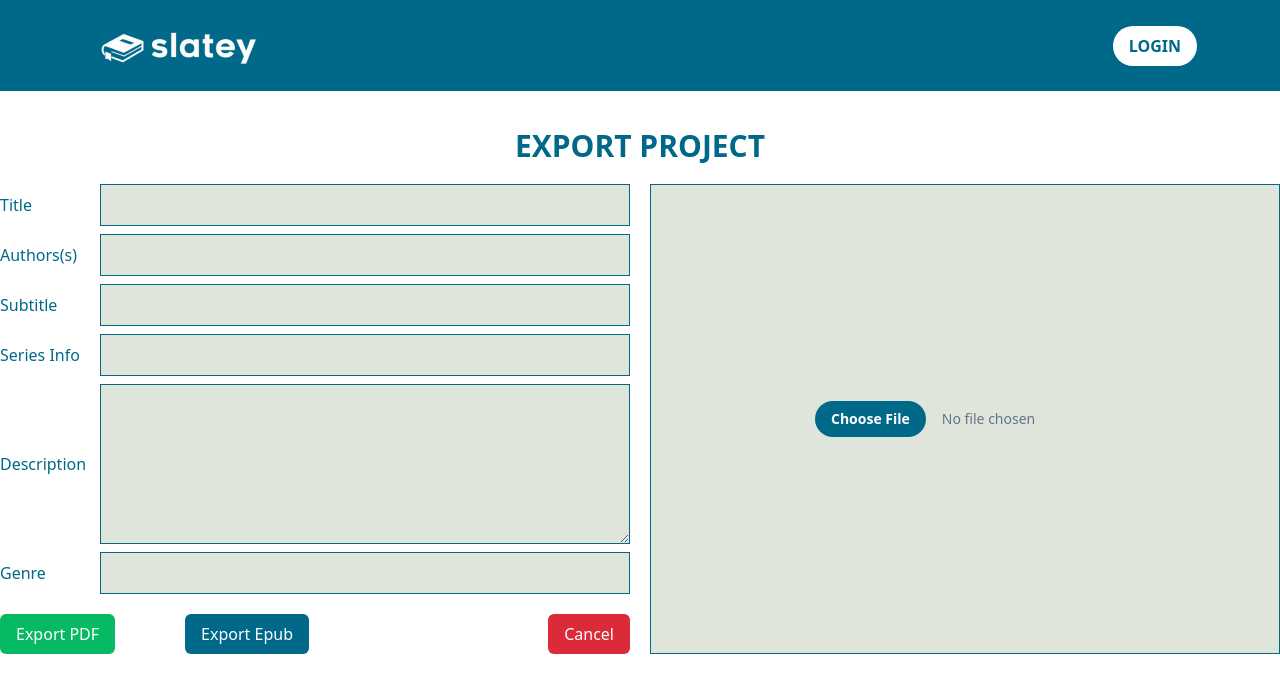
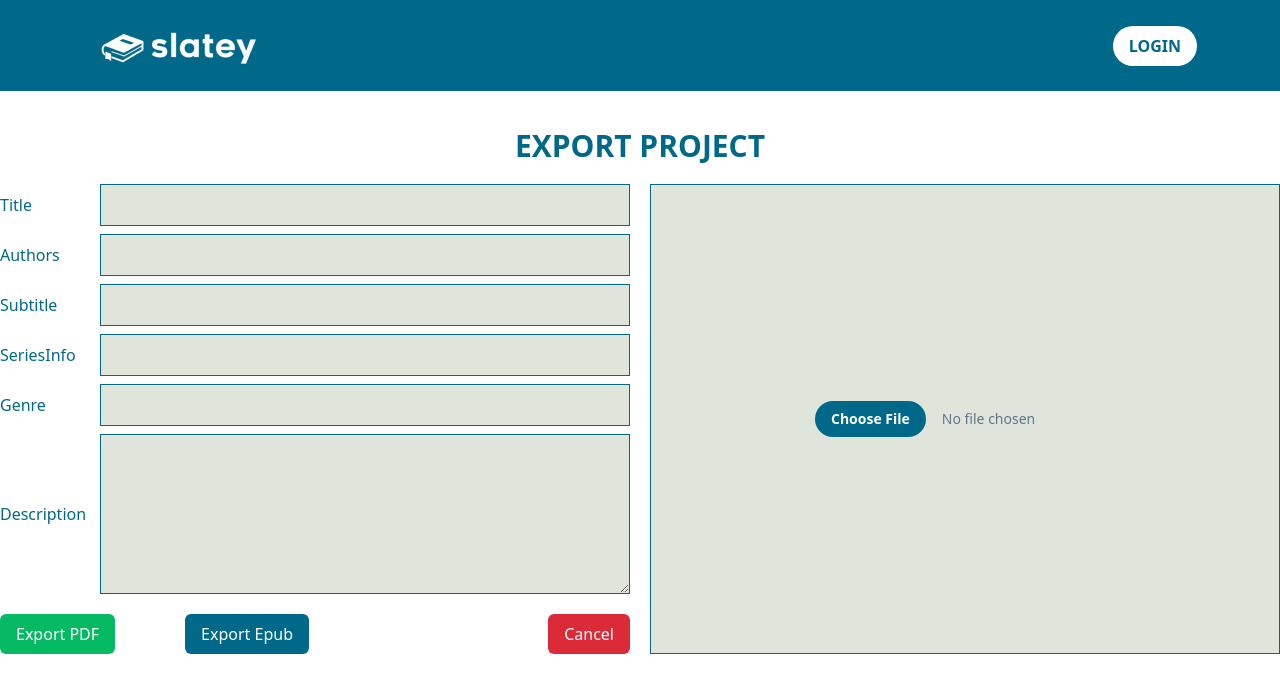
Before and after one commit to talalcringe/FYP-Final, a React (Vite) app in the folder frontend/: page /dashboard/export in a window 1280 px wide. Shown: the top 692 px of the page. Built offline with nearby package versions, Linux system fonts and the light colour scheme; what @tiptap/extension-font-family would draw is missing.

Commit message:
Get user data backend and login endpoints fixed

```diff
--- a/frontend/src/pages/Exporting.jsx
+++ b/frontend/src/pages/Exporting.jsx
@@ -4,7 +4,9 @@ import { useNavigate } from "react-router-dom";
 import { createProject, headers } from "../utils/urls";
 import { v4 as uuidv4 } from "uuid";
 import indexedDBService from "../services/indexedDB";
-import axios from "axios"; // Ensure axios is installed
+import { errorToast, successToast } from "../utils/notifications";
+import { Toaster } from "react-hot-toast";
+import Loader from "../assets/loader.gif";
 
 const Exporting = ({ page }) => {
   const navigate = useNavigate();
@@ -20,6 +22,8 @@ const Exporting = ({ page }) => {
     genre: "",
     image: null,
   });
+
+  const [creating, setCreating] = useState(false);
 
   const handleChange = (e) => {
     const { name, value, files } = e.target;
@@ -40,6 +44,7 @@ const Exporting = ({ page }) => {
 
   const handleSubmit = async (e) => {
     e.preventDefault();
+    setCreating(true);
     const data = { ...formData, projectId };
 
     if (formData.image) {
@@ -53,14 +58,28 @@ const Exporting = ({ page }) => {
         await indexedDBService.updateItem(projectId, data);
       }
 
-      const response = await axios.post(createProject(projectId), data, {
-        headers: headers,
-        withCredentials: true,
+      let response = await fetch(createProject(projectId), {
+        method: "POST",
+        headers,
+        credentials: "include",
+        body: JSON.stringify(data),
       });
-      console.log("Response:", response.data);
+
+      response = await response.json();
+
+      if (response.success) {
+        successToast(response.message || "Project Created Successfully");
+        setTimeout(() => {
           navigate(`/dashboard/editor/${projectId}`);
+        }, 1000);
+      } else {
+        throw new Error(response.message || "Failed to create project");
+      }
     } catch (error) {
+      errorToast(error.message);
       console.error("Error submitting form:", error);
+    } finally {
+      setCreating(false);
     }
   };
 
@@ -76,58 +95,29 @@ const Exporting = ({ page }) => {
       <form onSubmit={handleSubmit}>
         <div className="flex justify-between gap-5">
           <div className="left w-1/2">
-            <div className="flex justify-between items-center mb-2">
-              <label htmlFor="title" className="text-blue w-[100px]">
-                Title
+            {["title", "authors", "subtitle", "seriesInfo", "genre"].map(
+              (field) => (
+                <div
+                  className="flex justify-between items-center mb-2"
+                  key={field}
+                >
+                  <label
+                    htmlFor={field}
+                    className="text-blue w-[100px] capitalize"
+                  >
+                    {field}
                   </label>
                   <input
                     type="text"
-                name="title"
-                id="title"
-                value={formData.title}
+                    name={field}
+                    id={field}
+                    value={formData[field]}
                     onChange={handleChange}
                     className="p-2 w-[calc(100%-100px)] bg-yogurt border border-blue"
                   />
                 </div>
-            <div className="flex justify-between items-center mb-2">
-              <label htmlFor="authors" className="text-blue w-[100px]">
-                Authors(s)
-              </label>
-              <input
-                type="text"
-                name="authors"
-                id="authors"
-                value={formData.authors}
-                onChange={handleChange}
-                className="p-2 w-[calc(100%-100px)] bg-yogurt border border-blue"
-              />
-            </div>
-            <div className="flex justify-between items-center mb-2">
-              <label htmlFor="subtitle" className="text-blue w-[100px]">
-                Subtitle
-              </label>
-              <input
-                type="text"
-                name="subtitle"
-                id="subtitle"
-                value={formData.subtitle}
-                onChange={handleChange}
-                className="p-2 w-[calc(100%-100px)] bg-yogurt border border-blue"
-              />
-            </div>
-            <div className="flex justify-between items-center mb-2">
-              <label htmlFor="seriesInfo" className="text-blue w-[100px]">
-                Series Info
-              </label>
-              <input
-                type="text"
-                name="seriesInfo"
-                id="seriesInfo"
-                value={formData.seriesInfo}
-                onChange={handleChange}
-                className="p-2 w-[calc(100%-100px)] bg-yogurt border border-blue"
-              />
-            </div>
+              )
+            )}
             <div className="flex justify-between items-center mb-2">
               <label htmlFor="description" className="text-blue w-[100px]">
                 Description
@@ -140,23 +130,23 @@ const Exporting = ({ page }) => {
                 className="p-2 w-[calc(100%-100px)] h-40 bg-yogurt border border-blue"
               ></textarea>
             </div>
-            <div className="flex justify-between items-center mb-2">
-              <label htmlFor="genre" className="text-blue w-[100px]">
-                Genre
-              </label>
-              <input
-                type="text"
-                name="genre"
-                id="genre"
-                value={formData.genre}
-                onChange={handleChange}
-                className="p-2 w-[calc(100%-100px)] bg-yogurt border border-blue"
-              />
-            </div>
             <div className="controls flex justify-between items-center gap-3 mt-5">
               <div className="flex justify-between items-center gap-5 w-1/2">
                 {page === "create" ? (
+                  creating ? (
+                    <div>
+                      <button className="bg-white border border-blue px-6 py-2 rounded-lg flex justify-center items-center gap-2">
+                        <img
+                          src={Loader}
+                          className="w-5 h-5"
+                          alt="Loading..."
+                        />
+                        <span>Creating...</span>
+                      </button>
+                    </div>
+                  ) : (
                     <Buttons type="green" text="Create Project" />
+                  )
                 ) : (
                   <>
                     <Buttons type="green" text="Export PDF" />
@@ -184,6 +174,7 @@ const Exporting = ({ page }) => {
           </div>
         </div>
       </form>
+      <Toaster />
     </div>
   );
 };
```
Also changed, not shown: 2 other files (tests, documents, lock files or other folders). Lines whose indentation alone changed are shown as unchanged.
